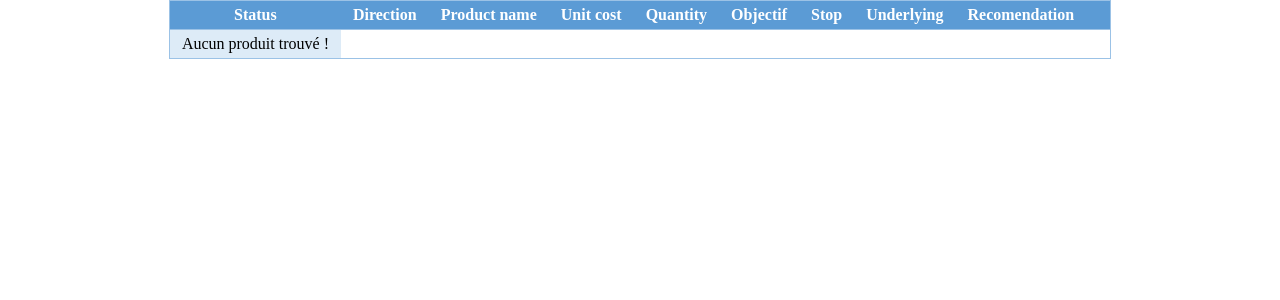
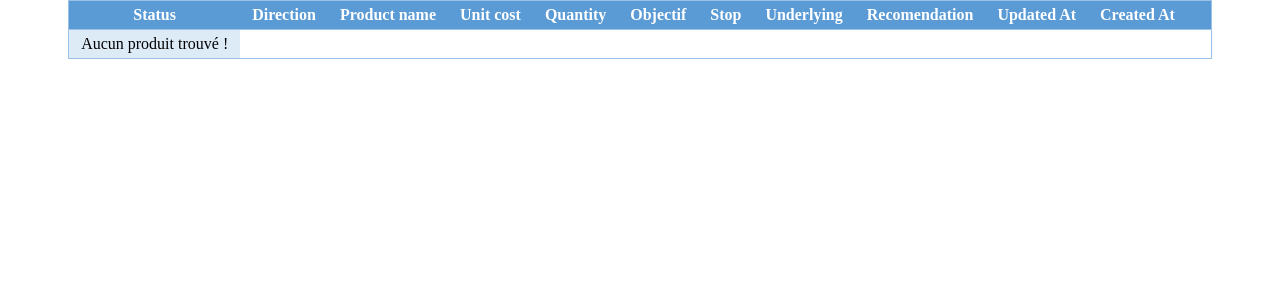
Before and after one commit to ak85ie1d5/invest_monitor, a Django app: page /wallet/ in a window 1280 px wide. Shown: the part 26-326 px from the top of the page. Run offline with Django 4.2, Linux system fonts and the light colour scheme; data that the repository does not hold is empty.

Commit message:
Fix HTML syntax issues.

```diff
--- a/wallet/templates/wallet/index.html
+++ b/wallet/templates/wallet/index.html
@@ -25,6 +25,8 @@
                     <th>Stop</th>
                     <th>Underlying</th>
                     <th>Recomendation</th>
+                    <th>Updated At</th>
+                    <th>Created At</th>
                     <th></th>
                 </tr>
             </thead>
@@ -41,6 +43,8 @@
                             <td>{{ product.stop }} {{ product.currency }}</td>
                             <td><a href="" title="{{ product.underlying }}" taget="_blank">{{ product.underlying }}</a></td>
                             <td><a href="{{ product.recommandation }}" title="{{ product.recommandation }}" target="_blank">Lien</a></td>
+                            <td>{{ product.created_at }}</td>
+                            <td>{{ product.updated_at }}</td>
                             <td><a href="/admin/wallet/product/{{ product.id }}/change" title="Edit">Edit</a></td>
                         </tr>
                     {% endfor %}
```
